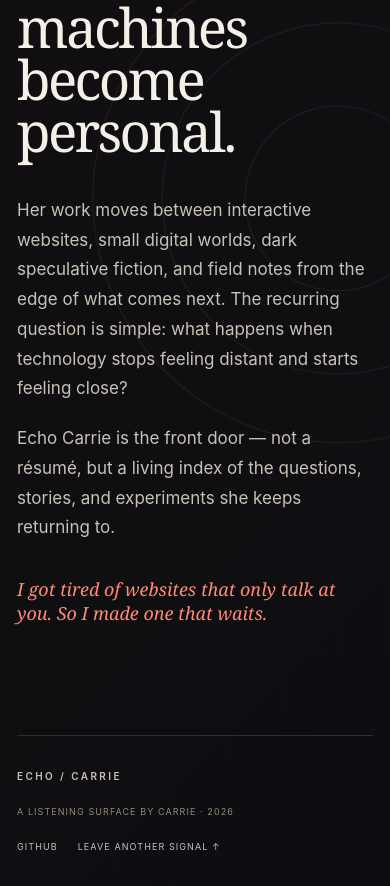
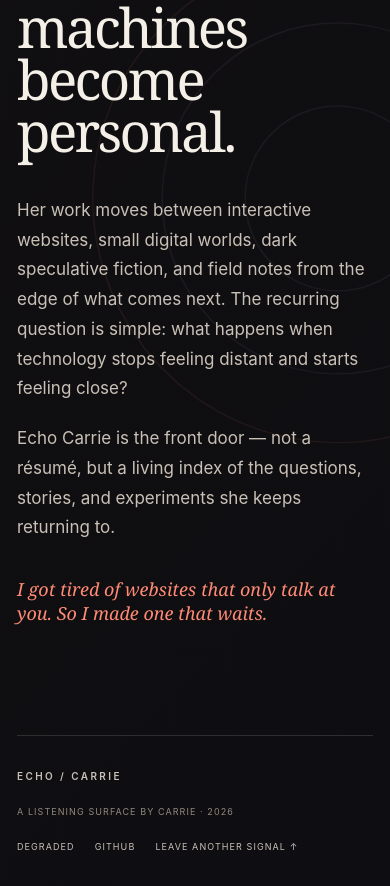
Before and after one commit to echoscarrie-lab/echoscarrie, a Next.js app: page / in a window 390 px wide. Shown: the part 4939-5825 px from the top of the page. Built offline with nearby package versions, Linux system fonts and the light colour scheme.

Commit message:
Add DEGRADED to Echo Carrie

```diff
--- a/app/globals.css
+++ b/app/globals.css
@@ -911,7 +911,8 @@ h1 em {
 }
 
 .featured-world,
-.featured-night {
+.featured-night,
+.featured-degraded {
   grid-template-columns: minmax(0, 1.24fr) minmax(300px, 0.76fr);
 }
 
@@ -929,6 +930,108 @@ h1 em {
 
 .featured-night::after {
   content: "03";
+}
+
+.featured-degraded {
+  border-color: rgba(167, 174, 181, 0.24);
+  background:
+    radial-gradient(circle at 24% 32%, rgba(146, 157, 167, 0.08), transparent 34%),
+    linear-gradient(145deg, #0a0a0a, #030303);
+}
+
+.featured-degraded::after {
+  content: "04";
+}
+
+.degraded-preview {
+  position: relative;
+  z-index: 1;
+  min-height: 330px;
+  padding: clamp(24px, 3vw, 42px);
+  display: flex;
+  flex-direction: column;
+  justify-content: center;
+  overflow: hidden;
+  border: 1px solid rgba(190, 198, 205, 0.2);
+  border-radius: 2px;
+  background: #000;
+  box-shadow: 0 26px 58px rgba(0, 0, 0, 0.5);
+  color: #d9dee2;
+  text-decoration: none;
+  transition: transform 240ms ease, border-color 240ms ease;
+}
+
+.degraded-preview:hover {
+  transform: translateY(-5px);
+  border-color: rgba(219, 226, 231, 0.42);
+}
+
+.degraded-preview::after {
+  content: "";
+  position: absolute;
+  inset: 0;
+  pointer-events: none;
+  background: repeating-linear-gradient(0deg, transparent 0 3px, rgba(255, 255, 255, 0.012) 3px 4px);
+}
+
+.degraded-preview-top,
+.degraded-preview-label,
+.degraded-preview-meta {
+  font-family: ui-monospace, SFMono-Regular, Menlo, Consolas, monospace;
+  text-transform: uppercase;
+}
+
+.degraded-preview-top {
+  position: absolute;
+  left: 22px;
+  top: 20px;
+  display: flex;
+  align-items: center;
+  gap: 9px;
+  color: #7b858d;
+  font-size: 8px;
+  letter-spacing: 0.14em;
+}
+
+.degraded-preview-top i {
+  width: 6px;
+  height: 6px;
+  border-radius: 50%;
+  background: #b5bec5;
+  box-shadow: 0 0 0 4px rgba(181, 190, 197, 0.09);
+}
+
+.degraded-preview-label {
+  color: #5f686f;
+  font-size: 8px;
+  letter-spacing: 0.18em;
+}
+
+.degraded-preview strong {
+  margin-top: 14px;
+  color: #f1f3f4;
+  font-family: ui-monospace, SFMono-Regular, Menlo, Consolas, monospace;
+  font-size: clamp(34px, 5vw, 64px);
+  font-weight: 400;
+  letter-spacing: -0.06em;
+}
+
+.degraded-preview p {
+  max-width: 430px;
+  margin: 20px 0 0;
+  color: #8e979d;
+  font-family: ui-monospace, SFMono-Regular, Menlo, Consolas, monospace;
+  font-size: 11px;
+  line-height: 1.65;
+}
+
+.degraded-preview-meta {
+  position: absolute;
+  left: 22px;
+  bottom: 20px;
+  color: #4e565c;
+  font-size: 7px;
+  letter-spacing: 0.1em;
 }
 
 .world-preview {
@@ -1553,12 +1656,14 @@ footer a:hover {
   }
 
   .featured-world,
-  .featured-night {
+  .featured-night,
+  .featured-degraded {
     grid-template-columns: 1fr;
   }
 
   .world-preview,
-  .night-preview {
+  .night-preview,
+  .degraded-preview {
     border-radius: 16px 24px 18px 22px;
   }
 
--- a/app/page.tsx
+++ b/app/page.tsx
@@ -34,6 +34,7 @@ const BOOK_URL = "https://www.amazon.com/dp/B0H6K9Z976";
 const MAOMAO_URL = "https://maomao.echoscarrie.com/";
 const MAOMAO_APP_URL = "https://apps.apple.com/us/app/maomao-desktop-pet/id6784916029?mt=12";
 const HUSH_URL = "https://hush-whisper-dreams.lovable.app/";
+const DEGRADED_URL = "https://degraded.echoscarrie.com/";
 
 const frequencies: Frequency[] = [
   {
@@ -848,6 +849,41 @@ export default function Home() {
                         </div>
                       </article>
                     )}
+                    {frequency.id === "field-notes" && (
+                      <article className="featured-work featured-degraded" aria-labelledby="degraded-title">
+                        <a
+                          className="degraded-preview"
+                          href={DEGRADED_URL}
+                          target="_blank"
+                          rel="noreferrer"
+                          aria-label="Open DEGRADED human status protocol"
+                        >
+                          <span className="degraded-preview-top"><i /> DEGRADED / 206</span>
+                          <span className="degraded-preview-label">CURRENT HUMAN STATUS</span>
+                          <strong>DEGRADED</strong>
+                          <p>No action needed. I just need a little quiet.</p>
+                          <span className="degraded-preview-meta">RECOVERY: UNKNOWN&nbsp;&nbsp; / &nbsp;&nbsp;ACTION: NONE</span>
+                        </a>
+                        <div className="work-copy">
+                          <span className="work-kicker">LIVE HUMAN STATUS PROTOCOL</span>
+                          <h3 id="degraded-title">DEGRADED</h3>
+                          <p className="work-description">
+                            A quiet status page for the days when explaining
+                            yourself costs more energy than you have. Set one
+                            human state, share one link, and let silence do the rest.
+                          </p>
+                          <div className="book-meta" aria-label="DEGRADED details">
+                            <span>Private by link</span>
+                            <span>No conversation</span>
+                            <span>Free core</span>
+                          </div>
+                          <a className="work-link" href={DEGRADED_URL} target="_blank" rel="noreferrer">
+                            Send a quiet signal
+                            <span aria-hidden="true">↗</span>
+                          </a>
+                        </div>
+                      </article>
+                    )}
                     <div className="room-notes">
                       {frequency.notes.map((note, index) => (
                         <div key={note}>
@@ -890,6 +926,7 @@ export default function Home() {
         <a className="footer-brand" href="#top">ECHO / CARRIE</a>
         <span>A listening surface by Carrie · 2026</span>
         <div>
+          <a href={DEGRADED_URL} target="_blank" rel="noreferrer">DEGRADED</a>
           <a href="https://github.com/echoscarrie-lab/echoscarrie" target="_blank" rel="noreferrer">GitHub</a>
           <a href="#listen">Leave another signal ↑</a>
         </div>
```
